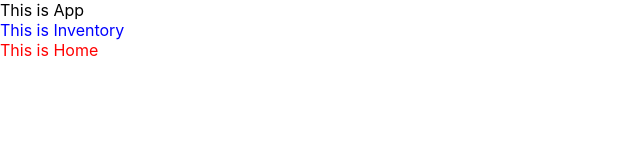
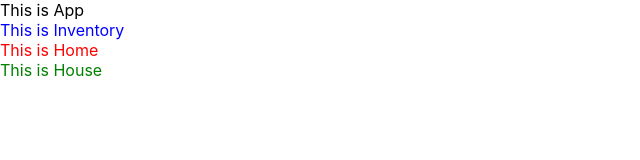
Before and after one commit to inwoolee17/house-inventory, a React (Create React App) app: page / in a window 1280 px wide. Shown: the top 160 px of the page, without its empty margins (0-640 px from the left). Built offline with nearby package versions, Linux system fonts and the light colour scheme.

Commit message:
Added House

```diff
--- a/src/App.js
+++ b/src/App.js
@@ -1,6 +1,7 @@
 import React, { Component } from 'react';
 import Inventory from './Components/Inventory';
-import Home from './Components/Home'
+import Home from './Components/Home';
+import House from './Components/House';
 
 class App extends Component {
   render() {
@@ -9,6 +10,7 @@
         This is App
         <Inventory />
         <Home />
+        <House />
       </div>
     );
   }
--- /dev/null
+++ b/src/Components/House.css
@@ -0,0 +1,3 @@
+.House {
+    color: green;
+}
--- /dev/null
+++ b/src/Components/House.js
@@ -0,0 +1,14 @@
+import React, { Component } from 'react';
+import './House.css';
+
+class House extends Component {
+  render() {
+    return (
+      <div className="House">
+        This is House
+      </div>
+    );
+  }
+}
+
+export default House;
```
